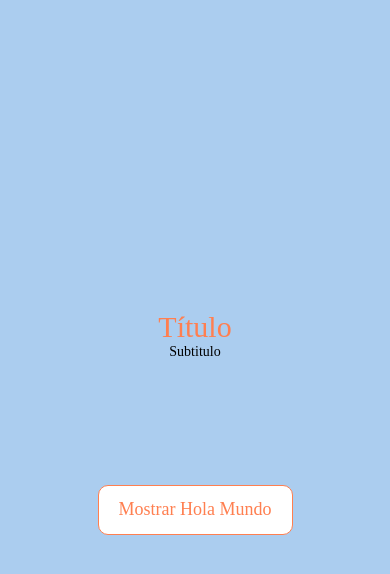
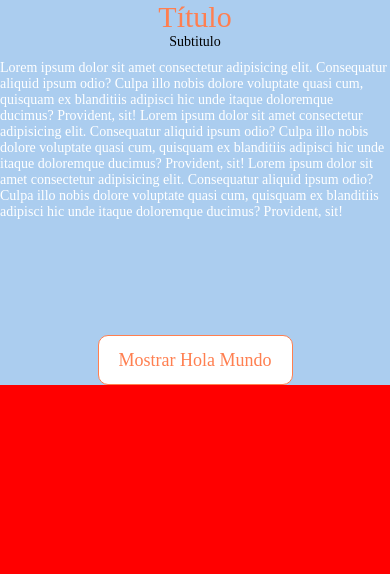
Before and after one commit to dafer154/cursoreactnative, a React Native app: screen / in a window 390 px wide. Shown: the top 574 px of the page. Built offline with nearby package versions, Linux system fonts and the light colour scheme; grey boxes are pictures that could not be loaded.

Commit message:
include safe area view

```diff
--- a/App.tsx
+++ b/App.tsx
@@ -9,7 +9,7 @@
  */
 
 import React, { useState } from 'react';
-import { StyleSheet, View, Image } from 'react-native';
+import { StyleSheet, View, Image, SafeAreaView, ScrollView } from 'react-native';
 
 import { DefaultButton, DefaultModal, Typography } from './src/components';
 
@@ -28,6 +28,9 @@
   };
 
   return (
+    <>
+      <SafeAreaView />
+      <ScrollView style={styles.scrollContainer}>
         <View style={styles.mainContainer}>
           <Typography color={colors.mainOrange} size={30} variant="bold">
             Título
@@ -35,6 +38,16 @@
           <View style={styles.subtitle}>
             <Typography variant="medium">Subtitulo</Typography>
           </View>
+          <Typography color={colors.white} variant="regular">
+            Lorem ipsum dolor sit amet consectetur adipisicing elit. Consequatur aliquid ipsum odio?
+            Culpa illo nobis dolore voluptate quasi cum, quisquam ex blanditiis adipisci hic unde
+            itaque doloremque ducimus? Provident, sit! Lorem ipsum dolor sit amet consectetur
+            adipisicing elit. Consequatur aliquid ipsum odio? Culpa illo nobis dolore voluptate
+            quasi cum, quisquam ex blanditiis adipisci hic unde itaque doloremque ducimus?
+            Provident, sit! Lorem ipsum dolor sit amet consectetur adipisicing elit. Consequatur
+            aliquid ipsum odio? Culpa illo nobis dolore voluptate quasi cum, quisquam ex blanditiis
+            adipisci hic unde itaque doloremque ducimus? Provident, sit!
+          </Typography>
           <Image
             source={{ uri: 'https://reactnative.dev/img/tiny_logo.png' }}
             style={styles.image}
@@ -53,6 +66,8 @@
             onModalAction={hideAlert}
           />
         </View>
+      </ScrollView>
+    </>
   );
 };
 
@@ -67,6 +82,9 @@
     flexDirection: 'column',
     justifyContent: 'center',
     width: '100%',
+  },
+  scrollContainer: {
+    backgroundColor: 'red',
   },
   subtitle: {
     marginBottom: 10,
```
Lines whose indentation alone changed are shown as unchanged.
